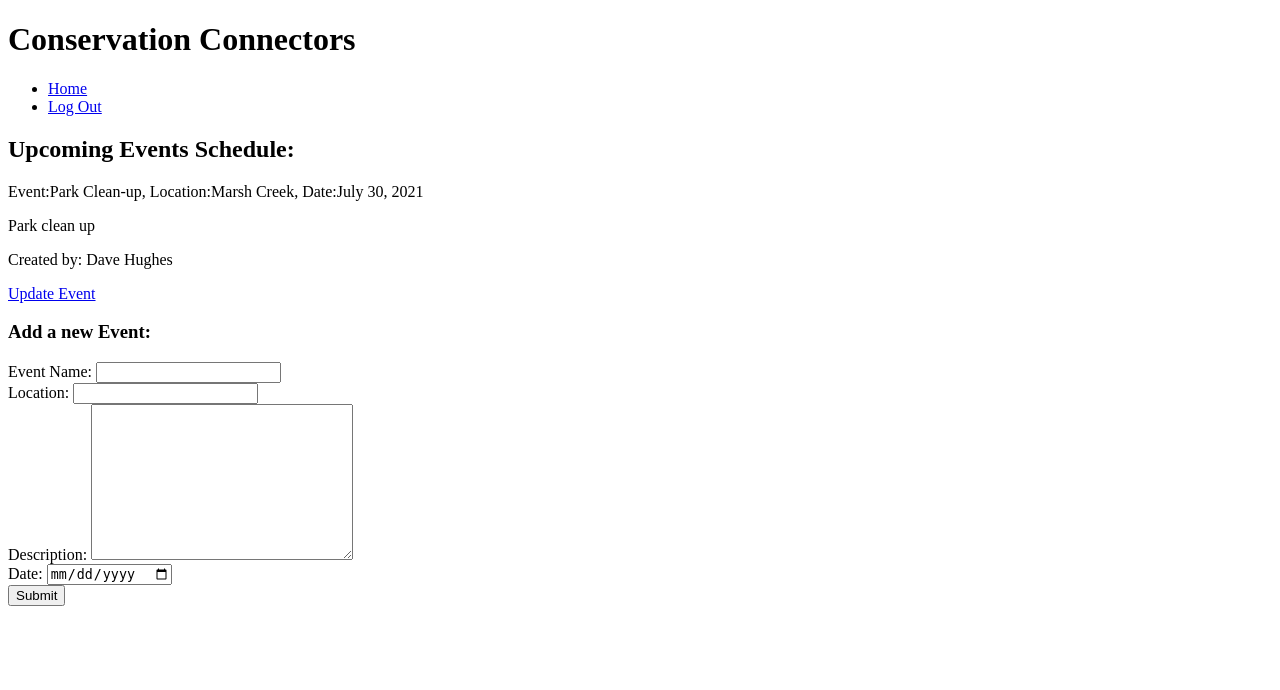
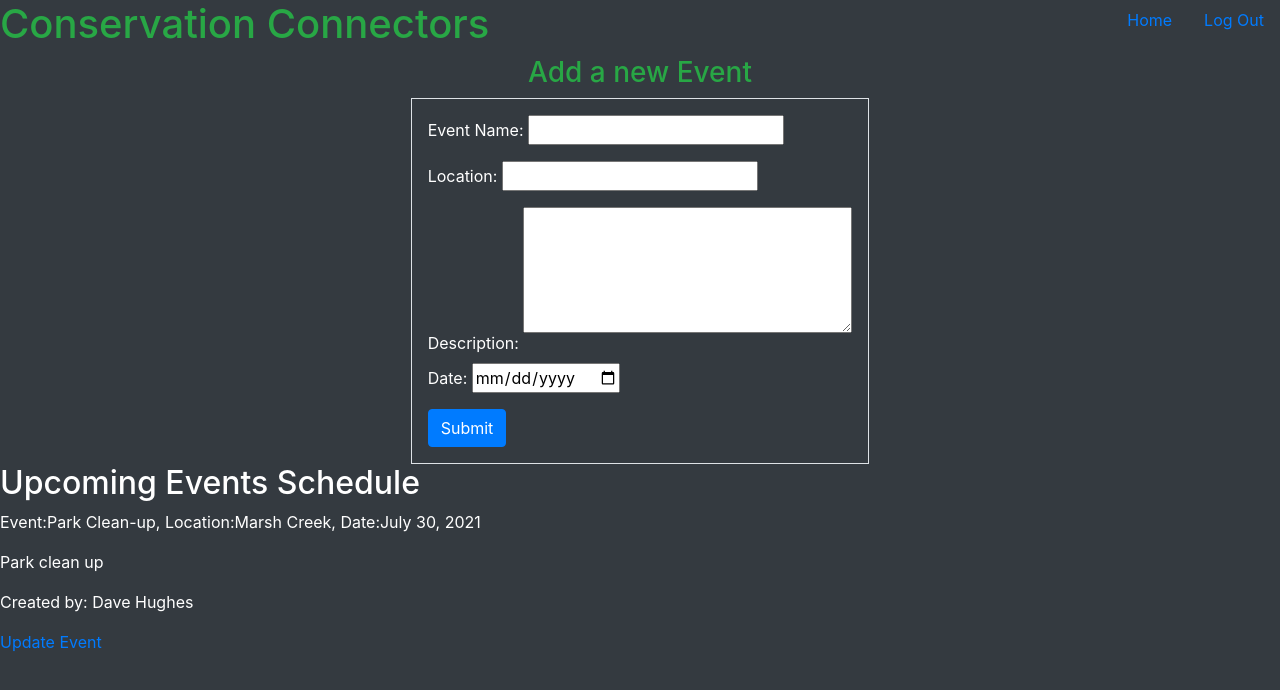
Before and after one commit to Hughes-D/algo_prac, a Django app: page /conserve/events in a window 1280 px wide. Shown: the top 690 px of the page. Run offline with Django 3.2, Linux system fonts and the light colour scheme; data comes from the database, SQL or seed files in the repository; both versions use the stored data as it was after the commit; some libraries are stand-ins or nearby versions.

Commit message:
Updated CSS

```diff
--- a/my_final_proj/conserve_app/templates/events.html
+++ b/my_final_proj/conserve_app/templates/events.html
@@ -4,18 +4,56 @@
     <meta charset="UTF-8">
     <meta http-equiv="X-UA-Compatible" content="IE=edge">
     <meta name="viewport" content="width=device-width, initial-scale=1.0">
+    <link rel="stylesheet" href="https://maxcdn.bootstrapcdn.com/bootstrap/4.5.2/css/bootstrap.min.css">
+    <script src="https://ajax.googleapis.com/ajax/libs/jquery/3.5.1/jquery.min.js"></script>
+    <script src="https://cdnjs.cloudflare.com/ajax/libs/popper.js/1.16.0/umd/popper.min.js"></script>
+    <script src="https://maxcdn.bootstrapcdn.com/bootstrap/4.5.2/js/bootstrap.min.js"></script>
+    {% load static %}
+    <link rel="stylesheet" href="{% static 'style.css' %}">
     <title>Events</title>
 </head>
-<body>
-    <div>
-        <h1>Conservation Connectors</h1>
-            <ul>
-                <li><a href="/dash">Home</a></li>
-                <li><a href="/logout">Log Out</a></li>
+<body class="bg-dark">
+    <div class="nav nav-bar">
+        <h1 class="text-success mr-auto">Conservation Connectors</h1>
+            <ul class="nav">
+                <li class="nav-item"><a class="nav-link" href="/dash">Home</a></li>
+                <li class="nav-item"><a class="nav-link" href="/logout">Log Out</a></li>
             </ul>
     </div>
-    <div>
-        <h2>Upcoming Events Schedule:</h2>
+    <div >
+        <h3 class="d-flex justify-content-center text-success">Add a new Event</h3>
+            {% if messages %}
+                <ul class="messages">
+                    {% for message in messages %}
+                        <li {% if message.tags %} class="{{ message.tags }}"{% endif %}>{{ message }}</li>
+                    {% endfor %}
+                </ul>
+            {% endif %}
+        <div class="d-flex justify-content-center">
+            <form action="/conserve/new_event" class="border p-3 text-white" method="POST">
+                {% csrf_token %}
+                <div>
+                    <label for="name">Event Name:</label>
+                    <input type="text" class="form-group" name="name" id="name">
+                </div>
+                <div>
+                    <label for="location">Location:</label>
+                    <input type="text" class="form-group" name="location" id="location">
+                </div>
+                <div>
+                    <label for="description">Description:</label>
+                    <textarea name="description" class="form-group" id="description" cols="30" rows="5"></textarea>
+                </div>
+                <div>
+                    <label for="date">Date:</label>
+                    <input type="date" class="form-group" name="date" id="date">
+                </div>
+                <button class="btn btn-primary">Submit</button>
+            </form>
+        </div>
+    </div>
+    <div class="text-white">
+        <h2 class="text-white">Upcoming Events Schedule</h2>
         {% for event in events %}
         <p>Event:{{event.name}},  Location:{{event.location}}, Date:{{event.date}}</p>
         <p>{{event.description}}</p>
@@ -23,35 +61,6 @@
         <a href="/conserve/update_event/{{event.id}}">Update Event</a>
         {% endfor %}
     </div>
-    <div class="newEvent">
-        <h3>Add a new Event:</h3>
-            {% if messages %}
-                <ul class="messages">
-                    {% for message in messages %}
-                        <li {% if message.tags %} class="{{ message.tags }}"{% endif %}>{{ message }}</li>
-                    {% endfor %}
-                </ul>
-            {% endif %}
-        <form action="/conserve/new_event" method="POST">
-            {% csrf_token %}
-            <div>
-                <label for="name">Event Name:</label>
-                <input type="text" name="name" id="name">
-            </div>
-            <div>
-                <label for="location">Location:</label>
-                <input type="text" name="location" id="location">
-            </div>
-            <div>
-                <label for="description">Description:</label>
-                <textarea name="description" id="description" cols="30" rows="10"></textarea>
-            </div>
-            <div>
-                <label for="date">Date:</label>
-                <input type="date" name="date" id="date">
-            </div>
-            <button>Submit</button>
-        </form>
-    </div>
+
 </body>
 </html>
--- a/my_final_proj/login_app/static/style.css
+++ b/my_final_proj/login_app/static/style.css
@@ -7,3 +7,8 @@ h3
 h1, h1.p-5, h2 {
     color: #00AC42;
 }
+
+img {
+    width: 400px;
+    height: auto;
+}
--- a/my_final_proj/login_app/templates/dash.html
+++ b/my_final_proj/login_app/templates/dash.html
@@ -26,7 +26,7 @@
         </ul>
     </div>
     <h3 class="text-white p-2">Welcome, {{user.first_name}}</h3>
-    <div class="d-flex-inline">
+    <div class="d-flex">
         <div class="p-2">
             <div class="">
                 Here at Conservation Connectors, Lorem ipsum dolor sit, amet consectetur adipisicing elit. Nisi, voluptatum! Autem, nihil? Iusto assumenda
```
Also changed, not shown: my_final_proj/conserve_app/templates/my_events.html (+12 -5 lines), my_final_proj/conserve_app/templates/update_event.html (+13 -9 lines), my_final_proj/login_app/templates/profile.html (+19 -12 lines), my_final_proj/db.sqlite3, 1 other file.
